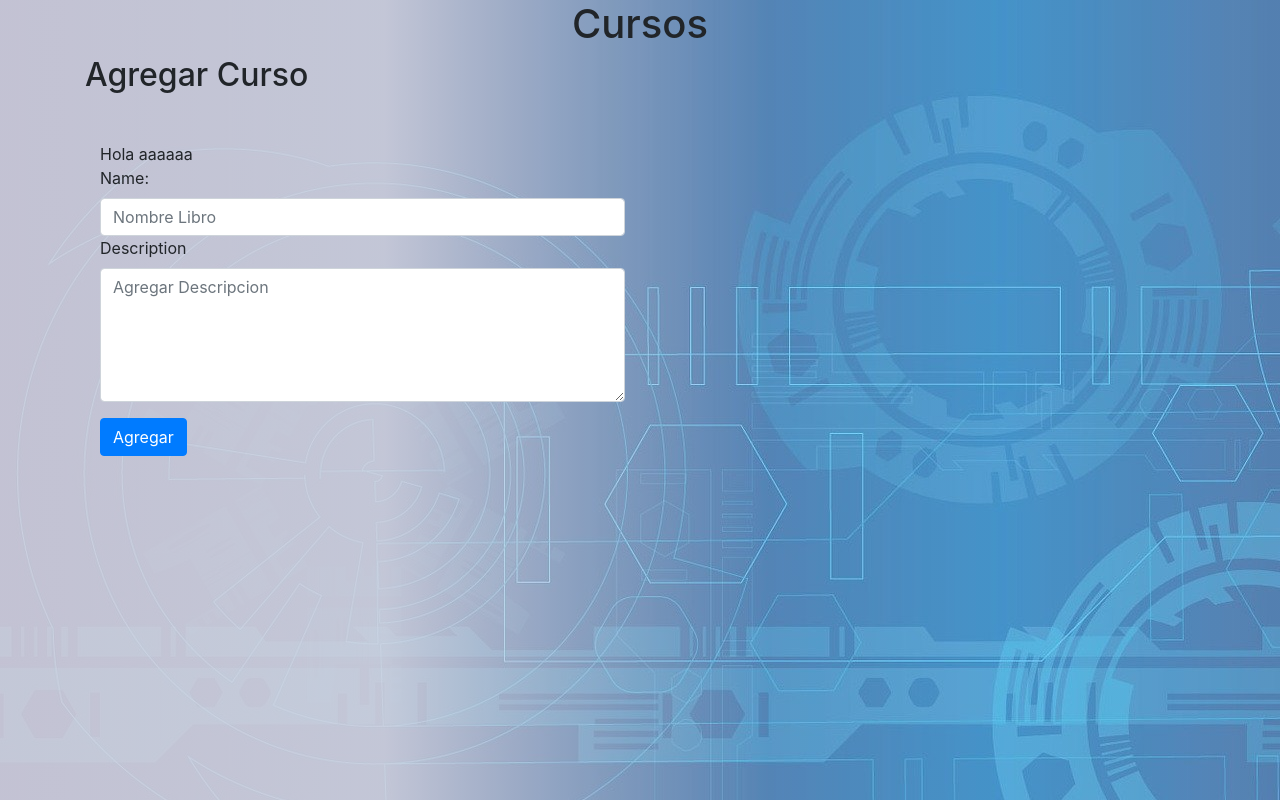
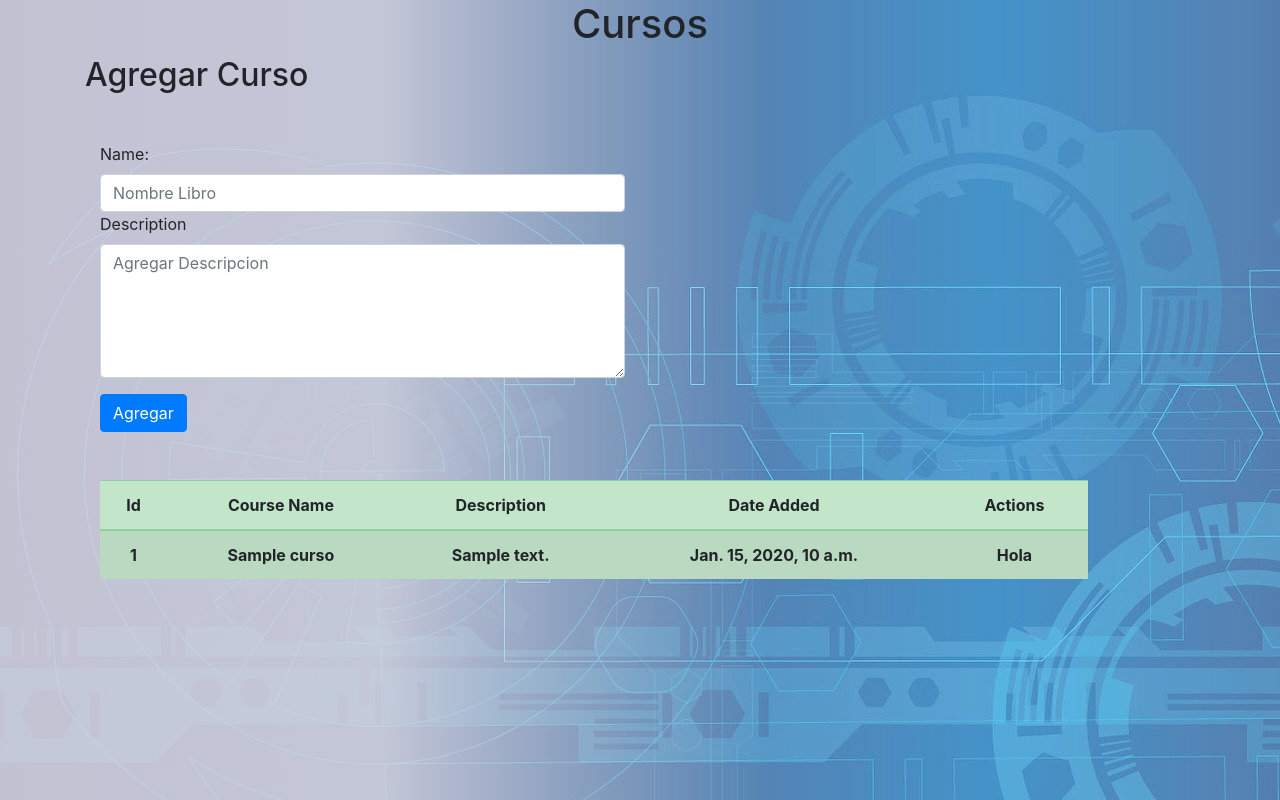
Before and after one commit to egrilli/cursos, a Django app: page / in a window 1280 px wide. Run offline with Django 3.2, Linux system fonts and the light colour scheme; tables that the repository leaves empty hold one stand-in row (values such as "Sample post"); lists and menus that the app fills with data are empty; some libraries are stand-ins or nearby versions.

Commit message:
se arregla form

```diff
--- a/curso_app/models.py
+++ b/curso_app/models.py
@@ -19,10 +19,10 @@ class Curso(models.Model):
     objects = CursoManager()
 
     def __str__(self):
-        return f" El nombre es {self.name}"
+        return f" {self.name}"
 
     def __repr__(self):
-        return f" El nombre es {self.name}"
+        return f" {self.name}"
 
 
 
@@ -44,7 +44,7 @@ class Descripcion(models.Model):
     objects = DescripcionManager()
 
     def __str__(self):
-        return f" La descripcion es {self.description}"
+        return f"{self.description}"
 
     def __repr__(self):
-        return f" La descripcion es {self.description}"
+        return f"{self.description}"
--- a/curso_app/templates/index.html
+++ b/curso_app/templates/index.html
@@ -7,21 +7,42 @@
 
 
     <div class=" col-6 my-5 ">
-
-        {{saludo}}
-        {{casa}}
         <form action="/crear" method="POST">
             {% csrf_token %}
             <div class="mb-3">
                 <label for="disabledTextInput" class="form-label ">Name:</label>
                 <input type="text" class="form-control" placeholder="Nombre Libro" name="name"
-                    value="{{request.session.curso_name}}" >
+                    value="{{request.session.curso_name}}">
                 <label for="disabledTextInput" class="form-label ">Description</label>
                 <textarea class="form-control" rows="5" name="description"
                     placeholder="Agregar Descripcion">{{request.session.curso_description}}</textarea>
             </div>
             <button type="submit" class="btn btn-primary">Agregar</button>
         </form>
-
     </div>
-    {% endblock %}
+        <div class=" col-11 pb-5">
+            <table class="table table-success table-striped text-center">
+                <thead>
+                    <tr>
+                        <th>Id</th>
+                        <th>Course Name</th>
+                        <th>Description</th>
+                        <th>Date Added</th>
+                        <th>Actions</th>
+                    </tr>
+                </thead>
+                <tbody>
+                    {% for curso in cursos %}
+                    <tr>
+                        <th>{{curso.id}}</th>
+                        <th>{{curso.name}}</th>
+                        <th>{{curso.description}}</th>
+                        <th>{{curso.updated_at}}</th>
+                        <th>Hola</th>
+                    </tr>
+                    {% endfor %}
+                </tbody>
+            </table>
+        </div>
+</div>
+{% endblock %}
--- a/curso_app/views.py
+++ b/curso_app/views.py
@@ -5,7 +5,7 @@ from curso_app.models import *
 
 def index(request):
     context = {
-        'saludo': 'Hola aaaaaa'
+        'cursos': Curso.objects.all()
     }
     return render(request, 'index.html', context)
 
@@ -28,6 +28,7 @@ def agregarLibro(request):
             print(request.POST)
 
             nuevo_curso = Curso.objects.create(name=request.POST['name'])
+            nueva_descripcion = Descripcion.objects.create(description=request.POST['description'], curso=nuevo_curso)
 
             messages.success(request, f" El curso {nuevo_curso.name} fue agregado")
 
```
